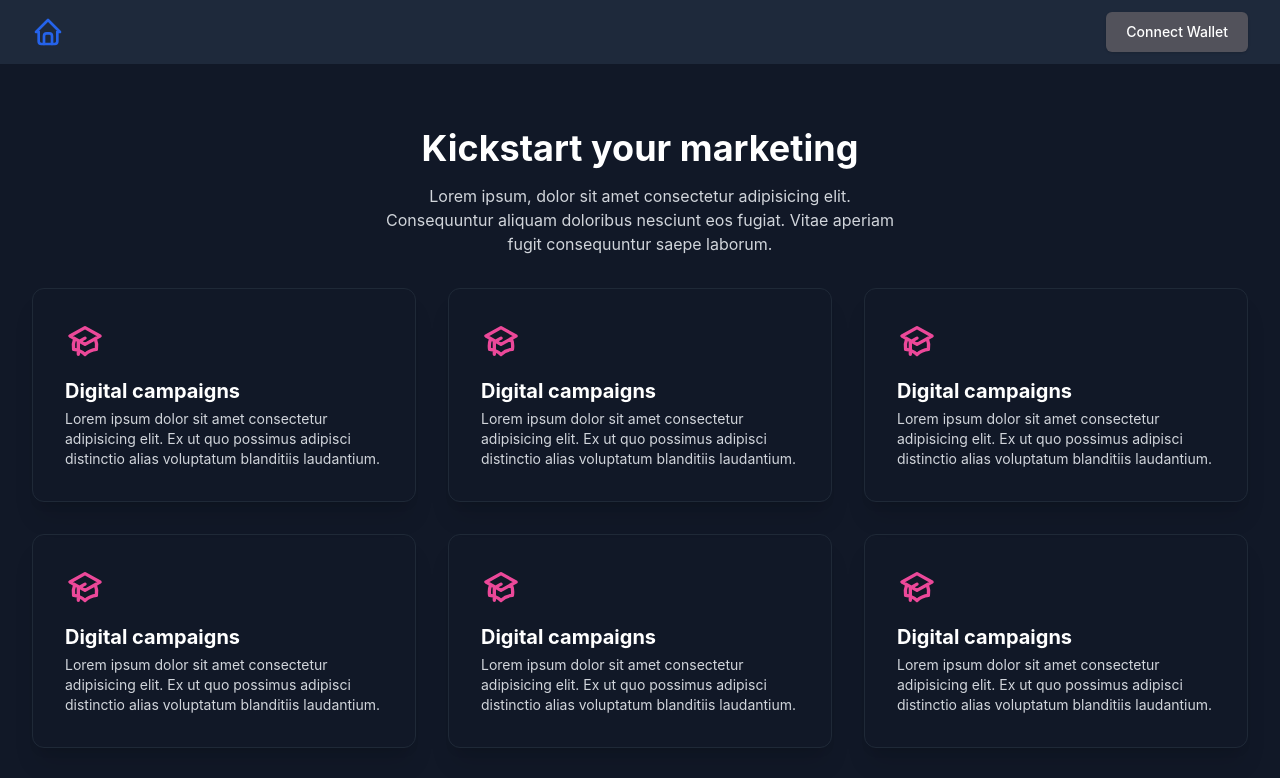
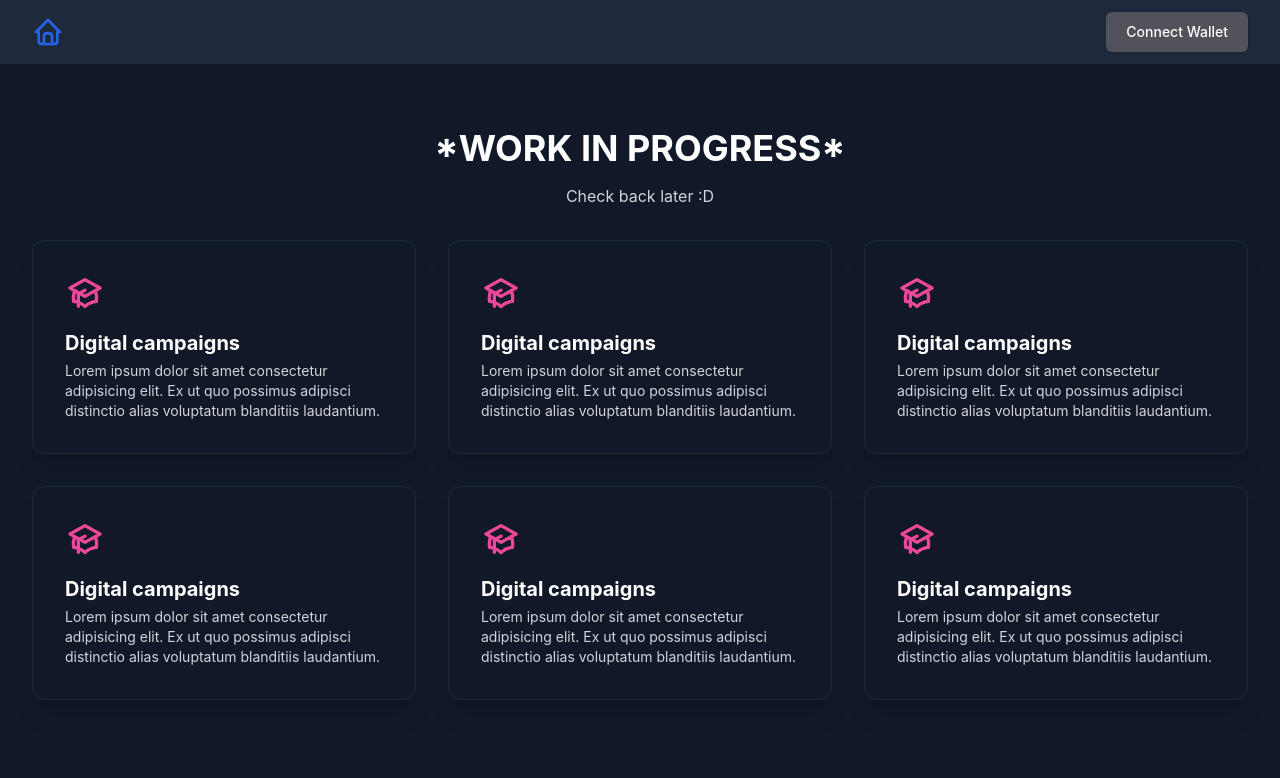
Before and after one commit to ZILECAO/GroupBy, a Next.js app: page /projects in a window 1280 px wide. Shown: the top 778 px of the page. Built offline with nearby package versions, Linux system fonts and the light colour scheme.

Commit message:
added work in progress note to projects page

```diff
--- a/pages/projects.js
+++ b/pages/projects.js
@@ -37,12 +37,10 @@ export default function Projects() {
       {/* Main Body Element */}
       <div class="px-4 py-16 mx-auto max-w-screen-xl sm:px-6 lg:px-8">
         <div class="max-w-lg mx-auto text-center">
-          <h2 class="text-3xl font-bold sm:text-4xl">Kickstart your marketing</h2>
+          <h2 class="text-3xl font-bold sm:text-4xl">*WORK IN PROGRESS*</h2>
 
           <p class="mt-4 text-gray-300">
-            Lorem ipsum, dolor sit amet consectetur adipisicing elit. Consequuntur
-            aliquam doloribus nesciunt eos fugiat. Vitae aperiam fugit consequuntur
-            saepe laborum.
+            Check back later :D
           </p>
         </div>
 
```
